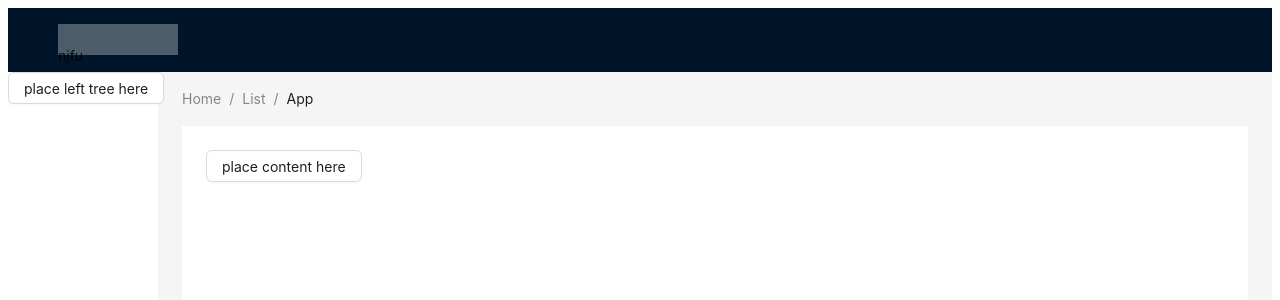
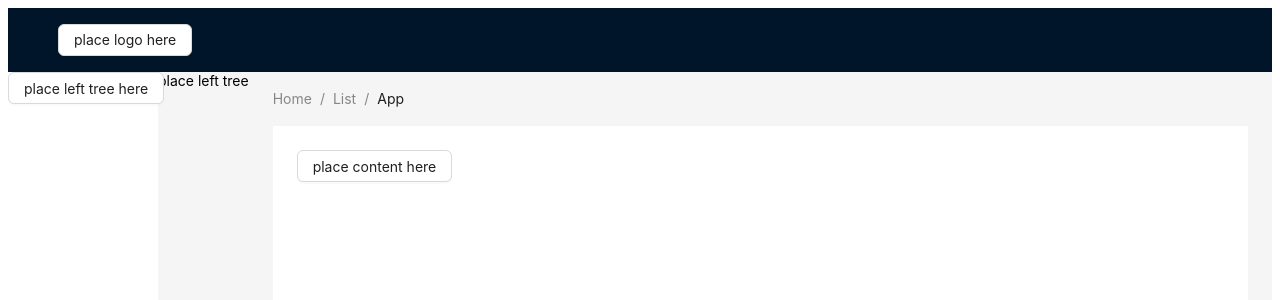
Before and after one commit to zhuyuanfu/Nanlin-SQL-Frontend-Scratch, a React app: page / in a window 1280 px wide. Shown: the top 300 px of the page. Built offline with nearby package versions, Linux system fonts and the light colour scheme.

Commit message:
+[frontend: started to build LeftTree]

```diff
--- a/src/component/layout/OverallLayout.jsx
+++ b/src/component/layout/OverallLayout.jsx
@@ -1,6 +1,7 @@
 import React from "react";
 import { Breadcrumb, Button, Layout } from 'antd';
 import { Menu } from "antd";
+import LeftTree from "../left-tree/LeftTree.jsx";
 
 import './OverallLayout.css'
 
@@ -19,7 +20,7 @@ class OverallLayout extends React.Component {
             <div>
                 <Layout>
                     <Header className="header" >
-                        <div className="logo" >njfu</div>
+                        <Button >place logo here</Button>
 
                         {/* <Menu theme="dark" mode="horizontal" defaultSelectedKeys={['2']} items={items1} /> */}
                     </Header>
@@ -27,6 +28,7 @@ class OverallLayout extends React.Component {
                         <Sider width={150} className="site-layout-background">
                             <Button >place left tree here</Button>
                         </Sider>
+                        <LeftTree />
                         <Layout style={{padding: '0 24px 24px'}}>
                             <Breadcrumb style={{margin: '16px 0'}}>
                                 <Breadcrumb.Item>Home</Breadcrumb.Item>
--- /dev/null
+++ b/src/component/left-tree/LeftTree.jsx
@@ -0,0 +1,8 @@
+import React from "react";
+
+class LeftTree extends React.Component {
+    render () {
+        return <div display="block">place left tree</div>
+    }
+};
+export default LeftTree;
```
Also changed, not shown: src/component/left-tree/LeftTree.css (added).
